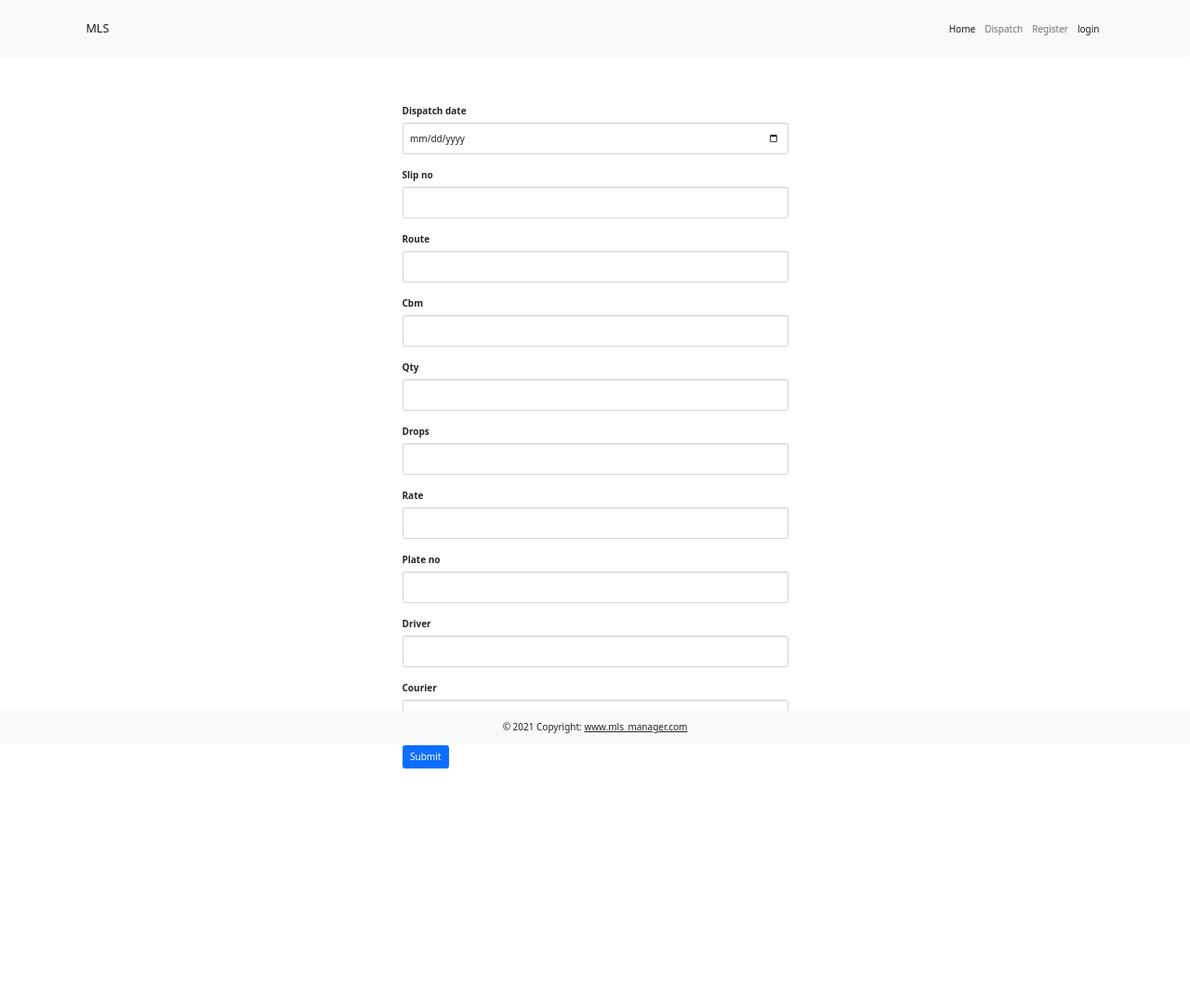
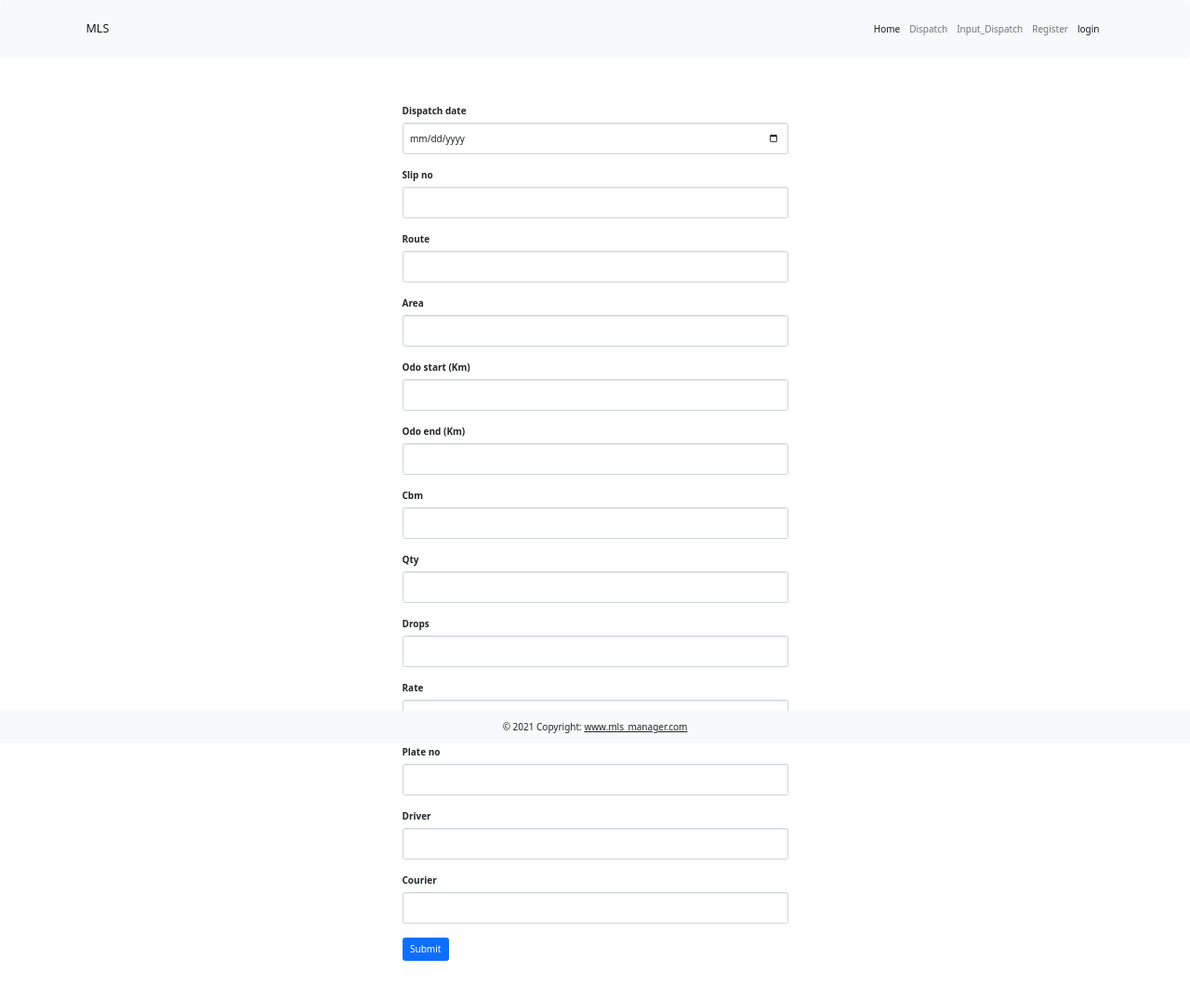
Before and after one commit to gasparmamac/MLS, a Flask app: page /dispatch in a window 1280 px wide. Shown: the top 1074 px of the page at 93% size. Before the commit the page ends 827 px from the top, so only its background shows below. Run offline with Flask 2, Linux system fonts and the light colour scheme; some libraries are stand-ins or nearby versions.

Commit message:
finalize dynamic dispatch data

```diff
--- a/forms.py
+++ b/forms.py
@@ -1,7 +1,7 @@
 from flask_wtf import FlaskForm
 from wtforms import StringField, SubmitField, PasswordField, IntegerField, FloatField, SelectField, RadioField
 from wtforms.validators import DataRequired
-from wtforms.fields.html5 import DateField
+from wtforms.fields.html5 import DateField, DateTimeField
 
 
 class LoginForm(FlaskForm):
@@ -22,7 +22,10 @@ class RegisterForm(FlaskForm):
 class DispatchForm(FlaskForm):
     dispatch_date = DateField("Dispatch date", validators=[DataRequired()])
     slip_no = StringField("Slip no", validators=[DataRequired()])
-    route = StringField("Route", validators=[DataRequired()])
+    route = StringField("Route")
+    area = StringField("Area", validators=[DataRequired()])
+    odo_start = IntegerField("Odo start (Km)")
+    odo_end = IntegerField("Odo end (Km)")
     cbm = FloatField("Cbm", validators=[DataRequired()])
     qty = IntegerField("Qty", validators=[DataRequired()])
     drops = IntegerField("Drops", validators=[DataRequired()])
@@ -35,8 +38,8 @@ class DispatchForm(FlaskForm):
 
 class TableFilterForm(FlaskForm):
     filter = SelectField("Filter by:", choices=[
-        ("dispatch_date", "Dispatch date"),
-        ("encoded_on", "Encoded date")])
+        ("dispatch_date", "Date dispatched"),
+        ("encoded_on", "Date encoded")])
     date_start = DateField("From")
     date_end = DateField("To")
     submit = SubmitField("Apply filter")
--- a/main.py
+++ b/main.py
@@ -1,11 +1,11 @@
 from flask import Flask, render_template, redirect, url_for, abort, flash
 from flask_bootstrap import Bootstrap
-from flask_login import UserMixin, login_user, LoginManager,fresh_login_required, login_required, current_user, logout_user
+from flask_login import UserMixin, login_user, LoginManager, fresh_login_required, login_required, current_user, logout_user
 from werkzeug.security import generate_password_hash, check_password_hash
 from functools import wraps
 from flask_sqlalchemy import SQLAlchemy
 from forms import LoginForm, RegisterForm, DispatchForm, TableFilterForm
-from datetime import date
+from datetime import datetime, date
 from sqlalchemy.orm import relationship
 from sqlalchemy import create_engine
 import os
@@ -43,6 +43,10 @@ class Dispatch(UserMixin, db.Model):
     dispatch_date = db.Column(db.String(100), nullable=False)
     slip_no = db.Column(db.String(100), nullable=False)
     route = db.Column(db.String(100), nullable=False)
+    area = db.Column(db.String(250))
+    odo_start = db.Column(db.Integer)
+    odo_end = db.Column(db.Integer)
+    km = db.Column(db.Float(precision=2))
     cbm = db.Column(db.String(100), nullable=False)
     qty = db.Column(db.String(100), nullable=False)
     drops = db.Column(db.String(100), nullable=False)
@@ -58,12 +62,12 @@ class Dispatch(UserMixin, db.Model):
 
 
 # Run only once
-# db.create_all()
+db.create_all()
 
 # User login manager
 login_manager = LoginManager()
 login_manager.init_app(app)
-login_manager.session_protection = "strong"
+login_manager.session_protection = "Strong"  # "basic"
 
 
 @login_manager.user_loader
@@ -157,21 +161,26 @@ def input_dispatch():
         new_dispatch = Dispatch(
             dispatch_date=form.dispatch_date.data,
             slip_no=form.slip_no.data,
-            route=form.route.data,
+            route="None".title(),
+            area=form.area.data.title(),
+            odo_start=form.odo_start.data,
+            odo_end=form.odo_end.data,
+            km=form.odo_end.data - form.odo_start.data,
             cbm=form.cbm.data,
-            qty=form.cbm.data,
+            qty=form.qty.data,
             drops=form.drops.data,
             rate=form.rate.data,
-            plate_no=form.plate_no.data,
-            driver=form.driver.data,
-            courier=form.courier.data,
+            plate_no=form.plate_no.data.upper(),
+            driver=form.driver.data.title(),
+            courier=form.courier.data.title(),
             encoded_on=date.today(),
             encoded_by=current_user.first_name,
-            encoder=current_user
+            encoder_id=current_user.id,
+            invoice_no="None"
         )
         db.session.add(new_dispatch)
         db.session.commit()
-        return redirect(url_for("dispatch_report"))
+        return redirect(url_for("dispatch"))
     return render_template("input_dispatch.html", form=form)
 
 
@@ -184,54 +193,77 @@ def dispatch():
 
     # Get all dispatch data from database
     with create_engine('sqlite:///lbc_dispatch.db').connect() as cnx:
-        raw_df = pd.read_sql_table(
-            table_name="dispatch",
-            con=cnx,
-            index_col=None,
-            parse_dates=["dispatch_date", "encoded_on"],
-            columns=["id", "invoice_no", "dispatch_date", "slip_no", "plate_no", "cbm", "qty", "drops", "route", "driver", "courier",
-                     "encoded_by", "encoded_on"],
-        )
+        raw_df = pd.read_sql_table(table_name="dispatch", con=cnx)
 
-        # Show latest 20 dispatch
-        clean_df = raw_df.head(n=3).sort_values("dispatch_date", ascending=False)
-        table_disp = clean_df.to_html(
-            index=False,
-            classes='table table-striped table-hover table-sm',
-            header="false",
-            justify="left")
+    # Show latest 20 dispatch data
+    sorted_df = raw_df.head(n=20).sort_values("dispatch_date", ascending=False)
 
-        # Table for OpEx
-        table_opex = clean_df.groupby(["plate_no", "driver", "courier"]).count().to_html(
-            index=False,
-            classes='table table-striped table-hover table-sm',
-            header="true",
-            justify="left")
-
+    # Dispatch expenses operation summary
+    summary_df = sorted_df.groupby(["driver"]).count()
+    print(summary_df)
+    summary_df = sorted_df.groupby(["courier"]).count()
+    print(summary_df)
+    summary_df = sorted_df.groupby(["plate_no"]).count()
+    print(summary_df)
     if form.validate_on_submit():
         # Sort and filter dataframe
         start = form.date_start.data
         end = form.date_end.data
         index = form.filter.data
+        filtered_df = raw_df[(raw_df[index] >= str(start)) & (raw_df[index] <= str(end))].sort_values(index, ascending=False)
 
-        # Table for dispatch
-        filtered_df = clean_df[(clean_df[index] >= str(start)) & (clean_df[index] <= str(end))]
-        table_disp = filtered_df.sort_values(index, ascending=False).to_html(
-            index=False,
-            classes='table table-striped table-hover table-sm',
-            header="true",
-            justify="left")
+        return render_template("dispatch_report.html", form=form, df=filtered_df)
+    return render_template("dispatch_report.html", form=form, df=sorted_df)
 
-        # Table for OpEx
-        table_opex = filtered_df.groupby(["plate_no", "driver", "courier"]).count().to_html(
-            index=False,
-            classes='table table-striped table-hover table-sm',
-            header="true",
-            justify="left")
 
-        return render_template("dispatch_report.html", form=form, table_disp=table_disp, table_opex=table_opex)
+@app.route("/edit_dispatch/<int:dispatch_id>", methods=["Get", "Post"])
+def edit_dispatch(dispatch_id):
+    dispatch_to_edit = Dispatch.query.get(dispatch_id)
+    # pre-load form
+    edit_form = DispatchForm(
+        # dispatch_date=dispatch_to_edit.dispatch_date,
+        dispatch_date=datetime.strptime(dispatch_to_edit.dispatch_date, "%Y-%m-%d"),
+        slip_no=dispatch_to_edit.slip_no,
+        route=dispatch_to_edit.route,
+        area=dispatch_to_edit.area,
+        odo_start=dispatch_to_edit.odo_start,
+        odo_end=dispatch_to_edit.odo_end,
+        cbm=dispatch_to_edit.cbm,
+        qty=dispatch_to_edit.qty,
+        drops=dispatch_to_edit.drops,
+        rate=dispatch_to_edit.rate,
+        plate_no=dispatch_to_edit.plate_no,
+        driver=dispatch_to_edit.driver,
+        courier=dispatch_to_edit.courier,
+    )
+    # load back edited form data to db
+    if edit_form.validate_on_submit():
+        dispatch_to_edit.dispatch_date = edit_form.dispatch_date.data
+        dispatch_to_edit.slip_no = edit_form.slip_no.data
+        dispatch_to_edit.route = edit_form.route.data
+        dispatch_to_edit.area = edit_form.area.data
+        dispatch_to_edit.odo_start = edit_form.odo_start.data
+        dispatch_to_edit.odo_end = edit_form.odo_end.data
+        dispatch_to_edit.cbm = edit_form.cbm.data
+        dispatch_to_edit.qty = edit_form.qty.data
+        dispatch_to_edit.drops = edit_form.drops.data
+        dispatch_to_edit.rate = edit_form.rate.data
+        dispatch_to_edit.plate_no = edit_form.plate_no.data
+        dispatch_to_edit.driver = edit_form.driver.data
+        dispatch_to_edit.courier = edit_form.courier.data
+        dispatch_to_edit.encoded_on = str(date.today())
+        dispatch_to_edit.encoded_by = current_user.first_name
+        db.session.commit()
+        return redirect(url_for("dispatch"))
+    return render_template("input_dispatch.html", form=edit_form)
 
-    return render_template("dispatch_report.html", form=form, table_disp=table_disp, table_opex=table_opex)
+
+@app.route("/delete_dispatch/<int:dispatch_id>", methods=["Get", "Post"])
+def delete_dispatch(dispatch_id):
+    dispatch_to_delete = Dispatch.query.get(dispatch_id)
+    db.session.delete(dispatch_to_delete)
+    db.session.commit()
+    return redirect(url_for("dispatch"))
 
 
 if __name__ == "__main__":
--- a/templates/header.html
+++ b/templates/header.html
@@ -24,6 +24,9 @@
           <li class="nav-item">
             <a class="nav-link" href="{{ url_for('dispatch') }}">Dispatch</a>
           </li>
+          <li class="nav-item">
+            <a class="nav-link" href="{{ url_for('input_dispatch') }}">Input_Dispatch</a>
+          </li>
         {% if current_user.is_authenticated %}
 
           <li class="nav-item">
@@ -33,9 +36,8 @@
             <a class="nav-link" href="#">Admin</a>
           </li>
           <li class="nav-item">
-            <a class="nav-link active" aria-current="page" href="{{ url_for('logout') }}">logout</a>
+            <a class="nav-link" href="{{ url_for('logout') }}">logout</a>
           </li>
-
         {% else %}
           <li class="nav-item">
             <a class="nav-link" href="{{ url_for('register') }}">Register</a>
```
Also changed, not shown: templates/dispatch_report.html (+116 -60 lines), lbc_dispatch.db.
